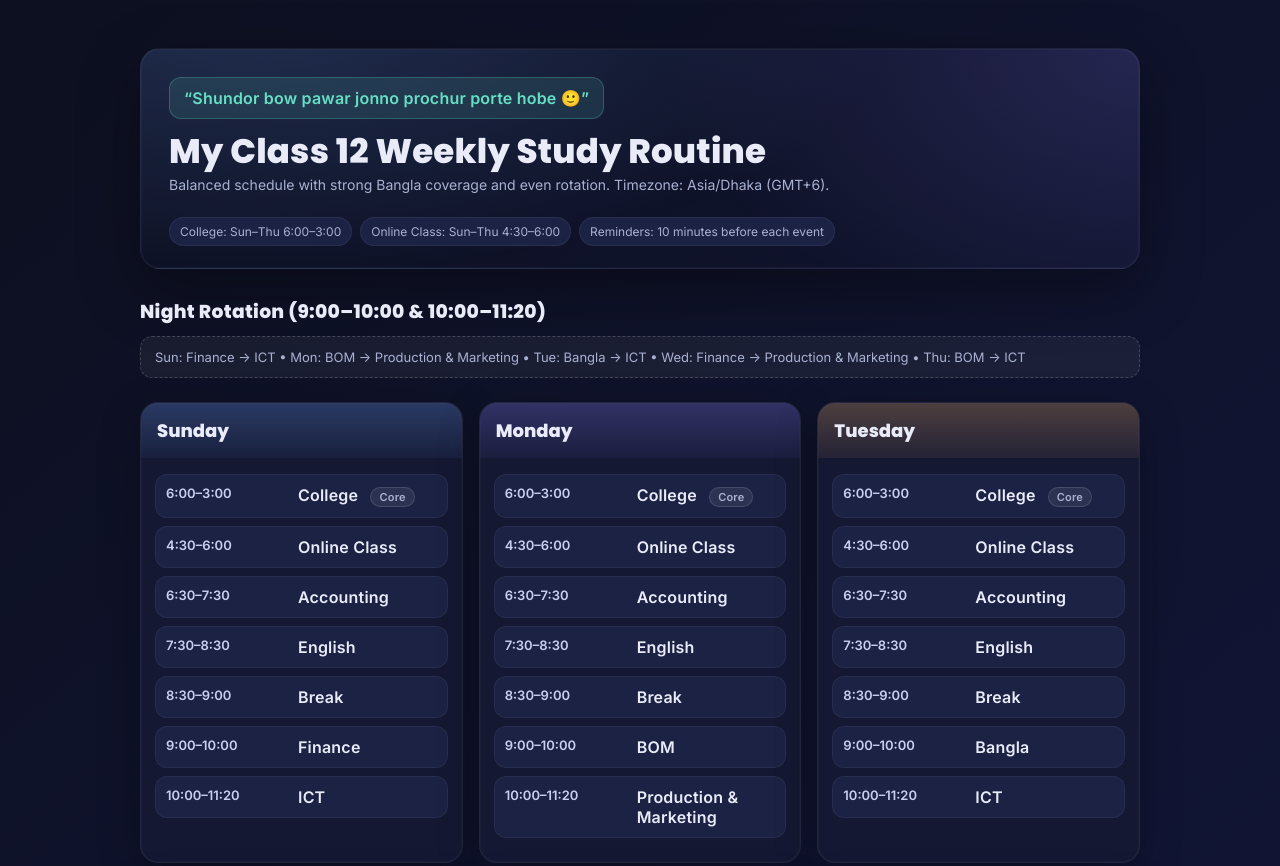
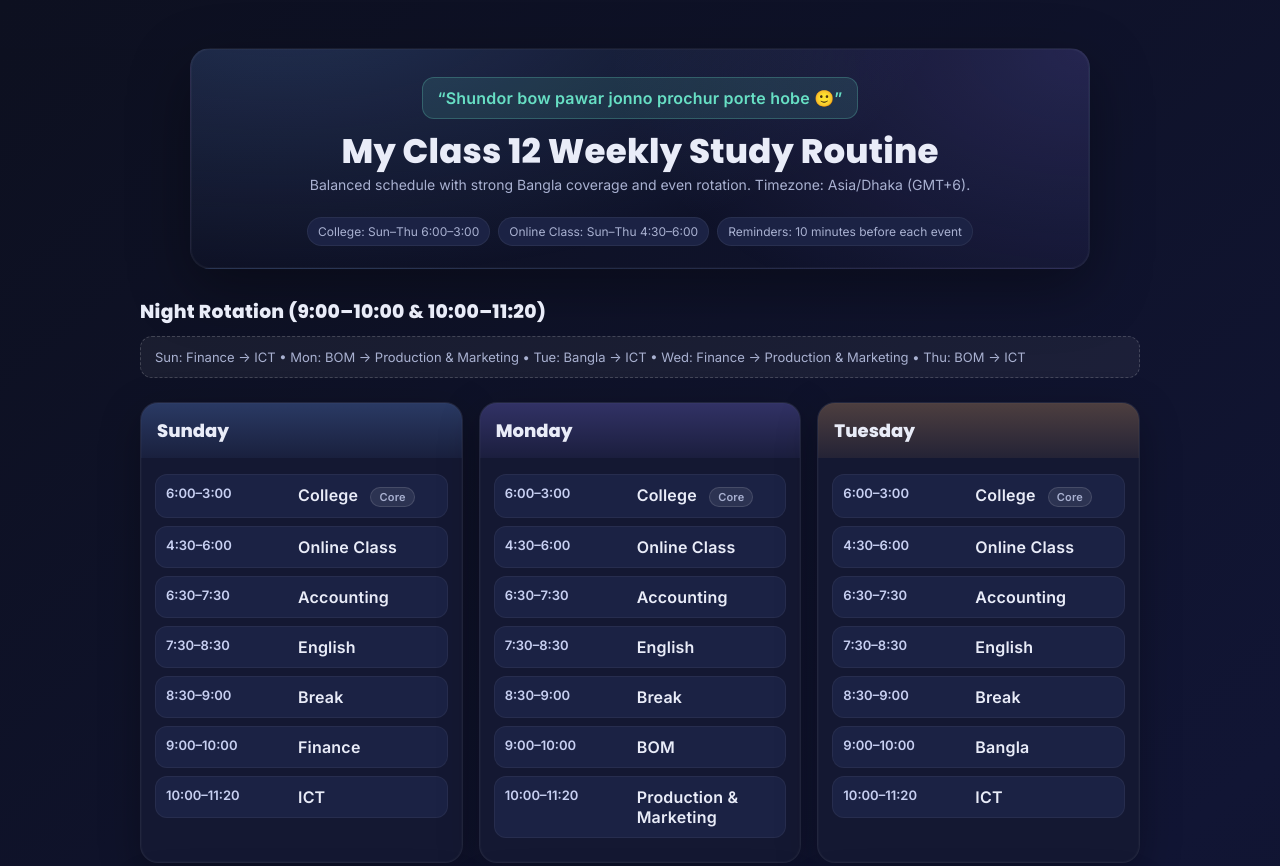
Before and after one commit to abdul-kaiyum1/abdul-kaiyum1.github.io, a plain HTML site: page index.html in a window 1280 px wide. Shown: the top 866 px of the page. Drawn offline with Linux system fonts and the light colour scheme.

Commit message:
Update index.html

```diff
--- a/index.html
+++ b/index.html
@@ -1,4 +1,3 @@
-<!DOCTYPE html>
 <html lang="en">
 <head>
   <meta charset="utf-8" />
@@ -13,12 +12,30 @@
     *{box-sizing:border-box}
     html,body{margin:0;background:linear-gradient(140deg,#0d1020 0%,#111534 60%,#0d1225 100%);color:var(--ink);font-family:Inter,system-ui,-apple-system,Segoe UI,Roboto,"Helvetica Neue",Arial,"Noto Sans";-webkit-font-smoothing:antialiased}
     .wrap{max-width:1040px;margin:48px auto 96px;padding:0 20px}
-  header{background:radial-gradient(1200px 500px at 10% -20%,rgba(108,158,248,.22),transparent 55%),radial-gradient(800px 500px at 100% 0%,rgba(138,127,255,.18),transparent 60%);border:1px solid rgba(255,255,255,0.05);border-radius:20px;padding:28px 28px 22px;box-shadow:0 20px 60px rgba(0,0,0,.35), inset 0 0 0 1px rgba(255,255,255,.03)}
+
+    /* --- Centering applied here --- */
+    header{
+      text-align: center; /* Centers the motivation chip, h1, and meta */
+      max-width: 900px; /* Optional: restricts header width for better centering view */
+      margin-left: auto;
+      margin-right: auto;
+      background:radial-gradient(1200px 500px at 10% -20%,rgba(108,158,248,.22),transparent 55%),radial-gradient(800px 500px at 100% 0%,rgba(138,127,255,.18),transparent 60%);border:1px solid rgba(255,255,255,0.05);border-radius:20px;padding:28px 28px 22px;box-shadow:0 20px 60px rgba(0,0,0,.35), inset 0 0 0 1px rgba(255,255,255,.03)
+    }
+
     .motivation{font-weight:600;letter-spacing:.2px;color:#67dfc4;background:rgba(103,223,196,.12);border:1px solid rgba(103,223,196,.25);padding:10px 14px;border-radius:12px;display:inline-block}
     h1{font-family:Poppins,Inter,system-ui,Arial;font-weight:800;font-size:34px;margin:14px 0 6px;line-height:1.1;letter-spacing:.2px}
     .meta{color:var(--muted);font-size:14px}
-  .legend{margin-top:24px;display:flex;flex-wrap:wrap;gap:8px;color:var(--muted);font-size:12px}
+    .legend{
+      margin-top:24px;
+      display:flex;
+      flex-wrap:wrap;
+      gap:8px;
+      color:var(--muted);
+      font-size:12px;
+      justify-content: center; /* Centers the chips group */
+    }
     .legend .chip{padding:6px 10px;border-radius:999px;background:var(--chip);border:1px solid rgba(255,255,255,.06)}
+
     .section-title{margin:28px 0 10px;font-weight:800;font-family:Poppins,Inter,system-ui,Arial;letter-spacing:.3px}
     .note{background:rgba(255,255,255,.05);border:1px dashed rgba(255,255,255,.18);padding:12px 14px;border-radius:12px;color:var(--muted);font-size:13px}
     .grid{margin-top:24px;display:grid;gap:16px;grid-template-columns:repeat(1,minmax(0,1fr))}
@@ -61,7 +78,6 @@
     </div>
 
     <div class="grid">
-      <!-- Sunday -->
       <section class="day">
         <h2 class="sun">Sunday</h2>
         <div class="list">
@@ -75,7 +91,6 @@
         </div>
       </section>
 
-      <!-- Monday -->
       <section class="day">
         <h2 class="mon">Monday</h2>
         <div class="list">
@@ -89,7 +104,6 @@
         </div>
       </section>
 
-      <!-- Tuesday -->
       <section class="day">
         <h2 class="tue">Tuesday</h2>
         <div class="list">
@@ -103,7 +117,6 @@
         </div>
       </section>
 
-      <!-- Wednesday -->
       <section class="day">
         <h2 class="wed">Wednesday</h2>
         <div class="list">
@@ -117,7 +130,6 @@
         </div>
       </section>
 
-      <!-- Thursday -->
       <section class="day">
         <h2 class="thu">Thursday</h2>
         <div class="list">
@@ -131,7 +143,6 @@
         </div>
       </section>
 
-      <!-- Friday -->
       <section class="day">
         <h2 class="fri">Friday (Holiday)</h2>
         <div class="list">
@@ -146,7 +157,6 @@
         </div>
       </section>
 
-      <!-- Saturday -->
       <section class="day">
         <h2 class="sat">Saturday (Holiday)</h2>
         <div class="list">
```
Lines whose indentation alone changed are shown as unchanged.
